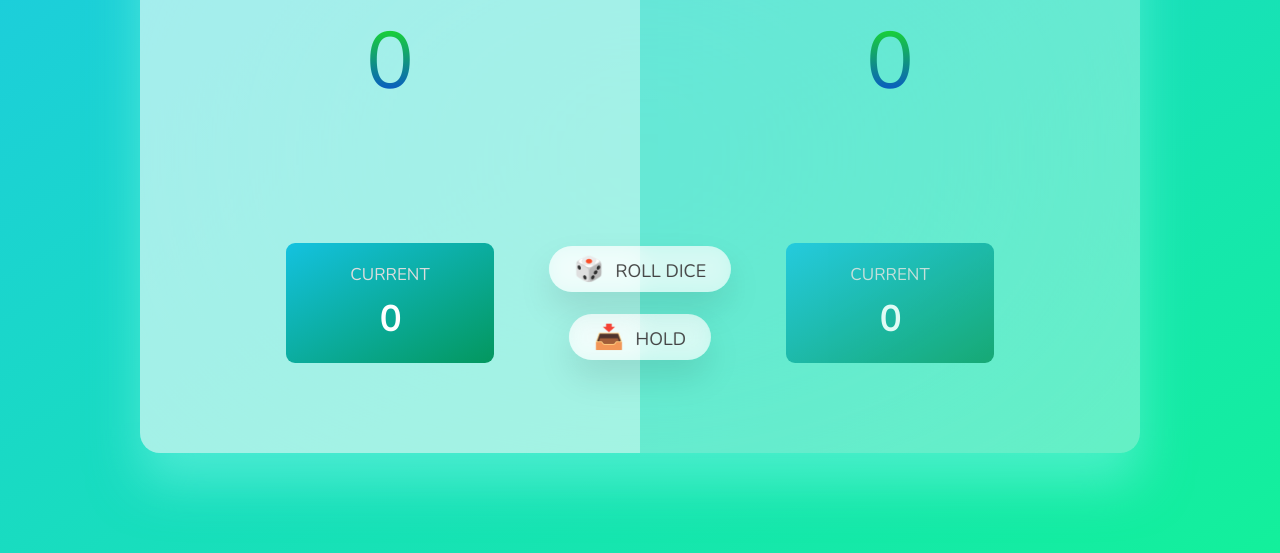
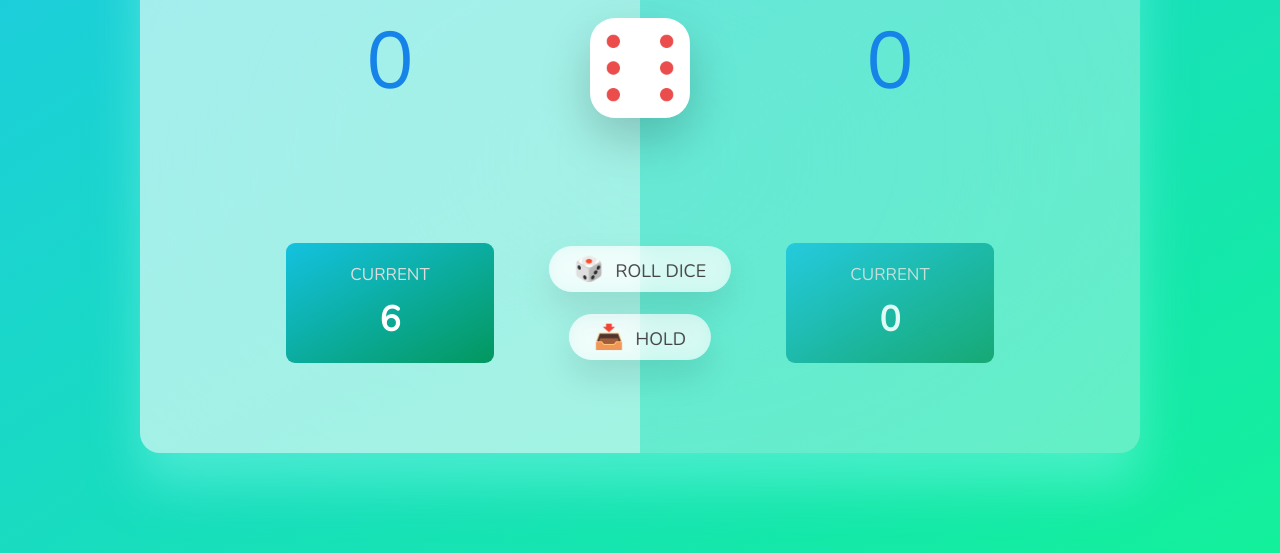
Before and after one commit to SaiSravaN-Oleti/Dice-Role-Game-By-Using-JS, a plain HTML site: page index.html in a window 1280 px wide. Both pictures are taken after a click on the button "🎲 ROLL DICE". Shown: the part 247-800 px from the top of the page. Drawn offline with nearby package versions, Linux system fonts and the light colour scheme.

Commit message:
Sravan  :Changed static current Player to Dynamic

```diff
--- a/script.js
+++ b/script.js
@@ -2,8 +2,33 @@
 //All elements
 const score0 = document.querySelector("#score--0");
 const score1 = document.getElementById("score--1");
+const current0 = document.getElementById('current--0');
+const current1 = document.getElementById('current--1');
 const diceEl = document.querySelector('.dice');
+const btnNew = document.querySelector('.btn--new');
+const btnRoll = document.querySelector('.btn--roll');
+const btnHold = document.querySelector('.btn--hold');
+// const activePlayer = document.querySelector('.player');
+const scores = [0, 0];
+let currentScore = 0;
+let activePlayer = 0;
 
 score0.textContent = 0;
 score1.textContent = 0;
 diceEl.classList.add('hidden');
+
+//implementing the rolling dice functionality
+btnRoll.addEventListener('click', function () {
+   //step 1 generate a random dice
+   const dice = Math.trunc(Math.random() * 6) + 1;
+   //step 2 Display that role
+   diceEl.classList.remove('hidden');
+   diceEl.src = `dice-${dice}.png`;
+   //step 3 Check the dice role is 1 : if true , change to another player
+   if (dice !== 1) {
+      currentScore += dice;
+      document.getElementById(`current--${activePlayer}`).textContent = currentScore;
+   } else {
+
+   }
+});
--- a/style.css
+++ b/style.css
@@ -59,10 +59,7 @@ main {
 .score {
   font-size: 8rem;
   font-weight: 300;
-  color: #1678e9;
-  background: -webkit-linear-gradient(rgb(31, 255, 1), rgb(2, 40, 255));
-  -webkit-background-clip: text;
-  -webkit-text-fill-color: transparent;
+  color: #1683e9;
   margin-bottom: auto;
 }
 
```
